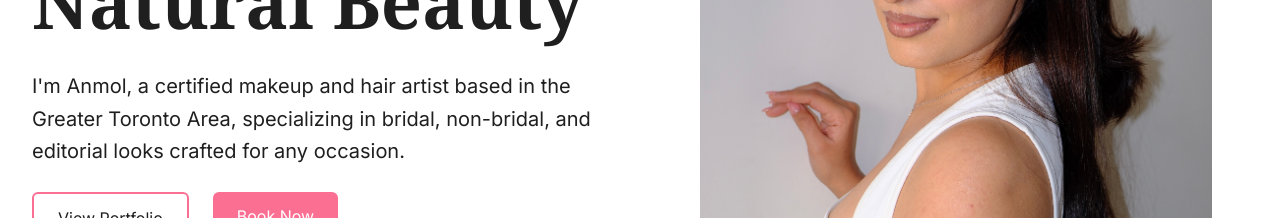
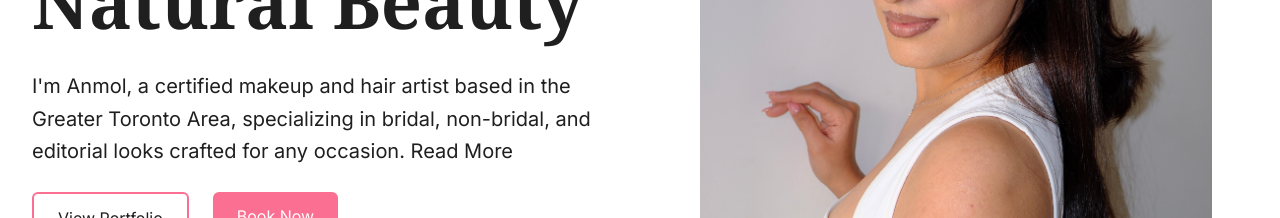
Before and after one commit to harshc22/Anmol-Makeovers, a Next.js app: page / in a window 1280 px wide. Shown: the part 385-603 px from the top of the page. Built offline with nearby package versions, Linux system fonts and the light colour scheme.

Commit message:
Read more added

```diff
--- a/src/app/globals.css
+++ b/src/app/globals.css
@@ -16,6 +16,10 @@
     color: #FB6F92;
   }
 
+  .hover\:border-primary:hover{
+    border-color: #FB6F92;
+  }
+
   .text-dark {
     color: #1f1f1f;
   }
--- a/src/app/layout.tsx
+++ b/src/app/layout.tsx
@@ -6,7 +6,7 @@ import Navbar from '@/components/Navbar'
 const inter = Inter({ subsets: ['latin'] })
 
 export const metadata: Metadata = {
-  title: 'Anmol Makeup Artist',
+  title: 'Anmol Benipal',
   description: 'Portfolio and booking site for makeup artist Anmol.',
 }
 
--- a/src/app/page.tsx
+++ b/src/app/page.tsx
@@ -9,7 +9,14 @@ export default function Home() {
             Enhancing Your Natural Beauty
           </h1>
           <p className="text-base sm:text-lg md:text-xl mb-6 leading-relaxed">
-            I&apos;m Anmol, a certified makeup and hair artist based in the Greater Toronto Area, specializing in bridal, non-bridal, and editorial looks crafted for any occasion.
+            I&apos;m Anmol, a certified makeup and hair artist based in the Greater Toronto Area, specializing in bridal, non-bridal, and editorial looks crafted for any occasion.{' '}
+            <a
+              href = "/about"
+              className = "text-base sm:text-lg md:text-xl mb-6 leading-relaxed border-b border-transparent hover:border-primary hover-border-1 hover:text-primary transition"
+            >
+              Read More
+            </a>
+
           </p>
           <div className="flex flex-col sm:flex-row gap-4 sm:gap-6">
             <a
```
Also changed, not shown: package.json (+6 -2 lines), 1 other file (tests, documents, lock files or other folders).
